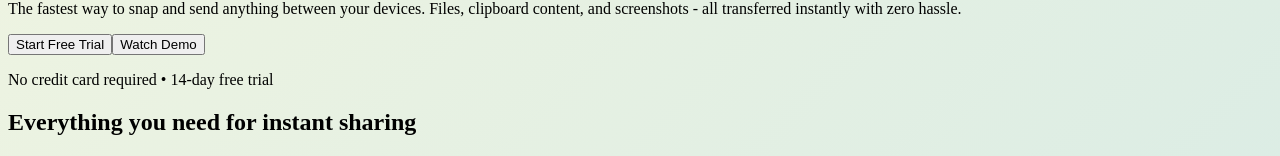
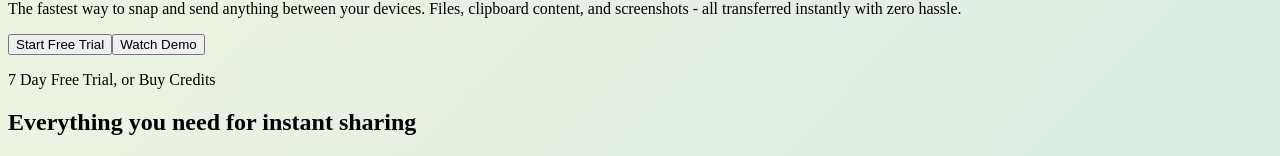
Before and after one commit to blkmrkt4/SnapSend, a React (Vite) app in the folder client/: page / in a window 1280 px wide. Shown: the part 165-321 px from the top of the page. Built offline with nearby package versions, Linux system fonts and the light colour scheme; no server answers.

Commit message:
Visual edit
Replit-Commit-Author: Agent
Replit-Commit-Session-Id: 804ec6e6-d641-4bce-8b35-f668105a5e5c

```diff
--- a/client/src/pages/landing-page.tsx
+++ b/client/src/pages/landing-page.tsx
@@ -159,7 +159,6 @@ export default function LandingPage() {
           </div>
         </SheetContent>
       </Sheet>
-
       {/* Navigation */}
       <nav className="border-b bg-background/80 backdrop-blur-sm sticky top-0 z-40">
         <div className="max-w-7xl mx-auto px-4 sm:px-6 lg:px-8">
@@ -179,7 +178,6 @@ export default function LandingPage() {
           </div>
         </div>
       </nav>
-
       {/* Hero Section */}
       <section className="py-20 px-4 sm:px-6 lg:px-8">
         <div className="max-w-7xl mx-auto text-center">
@@ -202,12 +200,9 @@ export default function LandingPage() {
               Watch Demo
             </Button>
           </div>
-          <p className="text-sm text-muted-foreground mt-4">
-            No credit card required • 14-day free trial
-          </p>
+          <p className="text-sm text-muted-foreground mt-4"> 7 Day Free Trial, or Buy Credits</p>
         </div>
       </section>
-
       {/* Features Section */}
       <section className="py-20 px-4 sm:px-6 lg:px-8 bg-muted/30">
         <div className="max-w-7xl mx-auto">
@@ -237,7 +232,6 @@ export default function LandingPage() {
           </div>
         </div>
       </section>
-
       {/* Pricing Section */}
       <section className="py-20 px-4 sm:px-6 lg:px-8">
         <div className="max-w-7xl mx-auto">
@@ -303,7 +297,6 @@ export default function LandingPage() {
           </div>
         </div>
       </section>
-
       {/* CTA Section */}
       <section className="py-20 px-4 sm:px-6 lg:px-8 bg-primary text-primary-foreground">
         <div className="max-w-4xl mx-auto text-center">
@@ -321,7 +314,6 @@ export default function LandingPage() {
           </Link>
         </div>
       </section>
-
       {/* Footer */}
       <footer className="py-12 px-4 sm:px-6 lg:px-8 border-t bg-background/50">
         <div className="max-w-7xl mx-auto">
```
